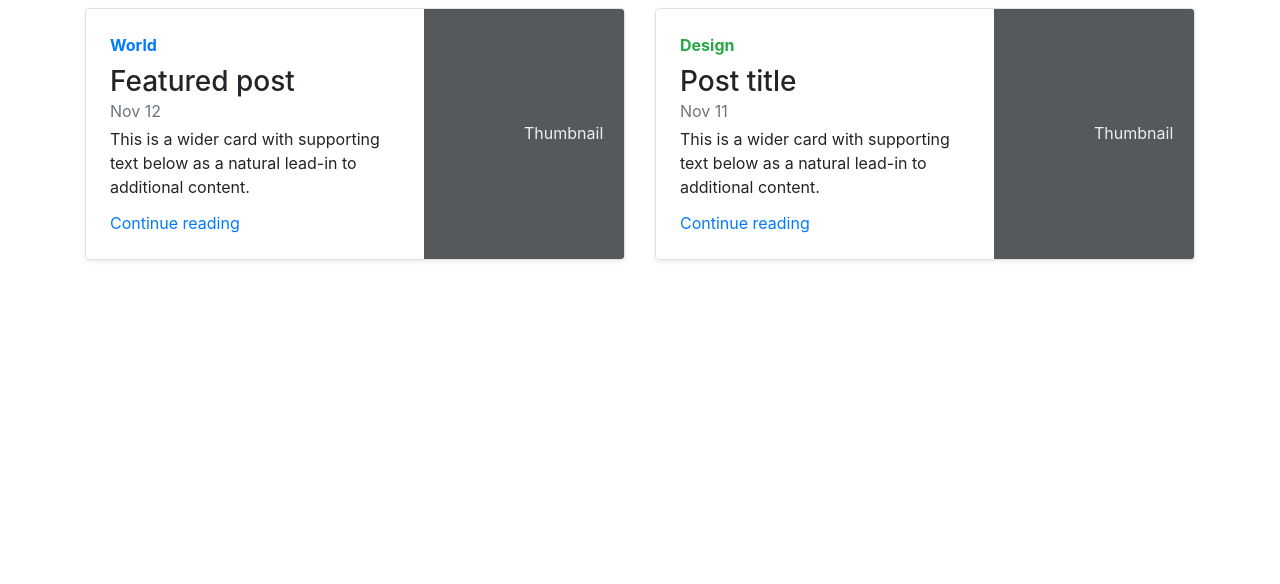
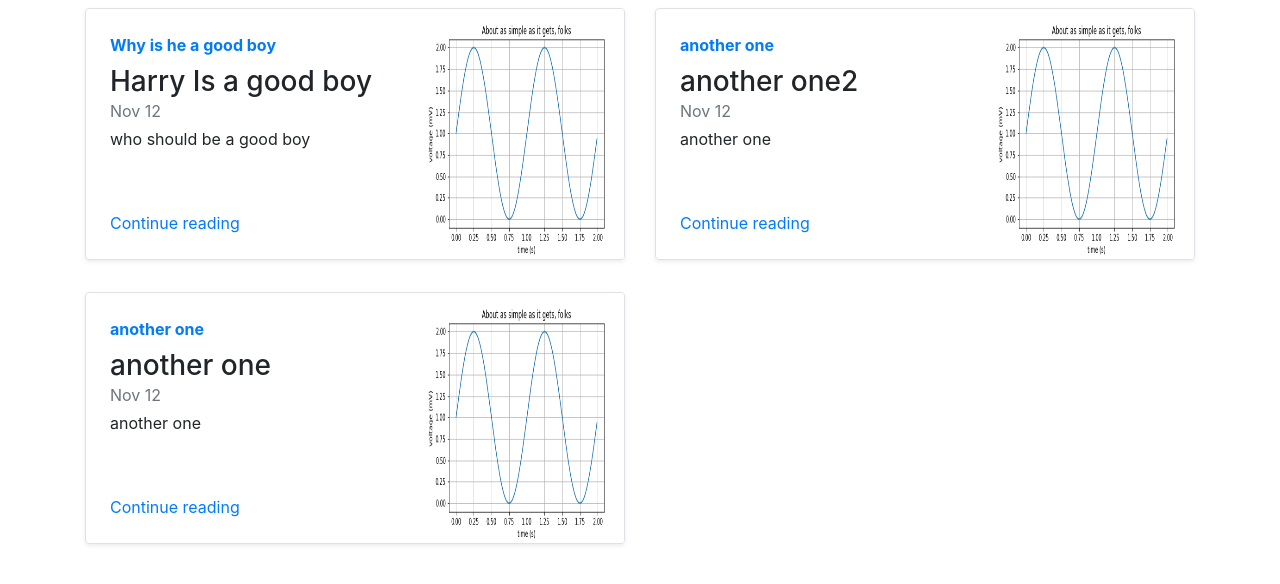
Before and after one commit to haris989/MyAwesomeCart, a Django app: page /blog/ in a window 1280 px wide. Shown: the part 56-640 px from the top of the page. Run offline with Django 3.2, Linux system fonts and the light colour scheme; data comes from the database, SQL or seed files in the repository; both versions use the stored data as it was after the commit; some libraries are stand-ins or nearby versions.

Commit message:
django 62

```diff
--- a/blog/templates/blog/index.html
+++ b/blog/templates/blog/index.html
@@ -3,52 +3,33 @@
 {% block body %}
 <div class="container">
 
-    <div class="row my-2">
+
+<div class="row my-2">
+    {% for item in myposts %}
+
         <div class="col-md-6">
             <div
                 class="row no-gutters border rounded overflow-hidden flex-md-row mb-4 shadow-sm h-md-250 position-relative">
                 <div class="col p-4 d-flex flex-column position-static">
-                    <strong class="d-inline-block mb-2 text-primary">World</strong>
-                    <h3 class="mb-0">Featured post</h3>
+                    <strong class="d-inline-block mb-2 text-primary">{{item.head0}}</strong>
+                    <h3 class="mb-0">{{item.title}}</h3>
                     <div class="mb-1 text-muted">Nov 12</div>
-                    <p class="card-text mb-auto">This is a wider card with supporting text below as a natural lead-in to
-                        additional content.</p>
+                    <p class="card-text mb-auto">{{item.head1}}</p>
                     <a href="#" class="stretched-link">Continue reading</a>
                 </div>
                 <div class="col-auto d-none d-lg-block">
-                    <svg class="bd-placeholder-img" width="200" height="250" xmlns="http://www.w3.org/2000/svg"
-                        preserveAspectRatio="xMidYMid slice" focusable="false" role="img"
-                        aria-label="Placeholder: Thumbnail">
+                    <img src="/media/{{item.thumbnail}}" class="bd-placeholder-img" width="200" height="250"
+                        aria-label="Placeholder: Thumbnail"/>
                         <title>Placeholder</title>
-                        <rect width="100%" height="100%" fill="#55595c"></rect><text x="50%" y="50%" fill="#eceeef"
-                            dy=".3em">Thumbnail</text>
-                    </svg>
+
                 </div>
             </div>
         </div>
-        <div class="col-md-6">
-            <div
-                class="row no-gutters border rounded overflow-hidden flex-md-row mb-4 shadow-sm h-md-250 position-relative">
-                <div class="col p-4 d-flex flex-column position-static">
-                    <strong class="d-inline-block mb-2 text-success">Design</strong>
-                    <h3 class="mb-0">Post title</h3>
-                    <div class="mb-1 text-muted">Nov 11</div>
-                    <p class="mb-auto">This is a wider card with supporting text below as a natural lead-in to
-                        additional content.</p>
-                    <a href="#" class="stretched-link">Continue reading</a>
-                </div>
-                <div class="col-auto d-none d-lg-block">
-                    <svg class="bd-placeholder-img" width="200" height="250" xmlns="http://www.w3.org/2000/svg"
-                        preserveAspectRatio="xMidYMid slice" focusable="false" role="img"
-                        aria-label="Placeholder: Thumbnail">
-                        <title>Placeholder</title>
-                        <rect width="100%" height="100%" fill="#55595c"></rect><text x="50%" y="50%" fill="#eceeef"
-                            dy=".3em">Thumbnail</text>
-                    </svg>
-                </div>
-            </div>
-        </div>
-    </div>
+{% if forloop.counter|divisibleby:2 %}
+    </div><div class="row my-2">
+    {% endif %}
+
+    {% endfor %}
 
 </div>
 
--- a/blog/views.py
+++ b/blog/views.py
@@ -4,7 +4,10 @@ from .models import Blogpost
 from django.http import HttpResponse
 
 def index(request):
-    return render(request, 'blog/index.html')
+    myposts = Blogpost.objects.all()
+    print(myposts)
+    return render(request, 'blog/index.html',
+                  {'myposts': myposts})
 
 def blogpost(request, id):
     post = Blogpost.objects.filter(post_id = id)[0]
```
Also changed, not shown: db.sqlite3, media/shop/images/test_5kXhEB5.png (added), media/shop/images/test_zzbxSX6.png (added).
